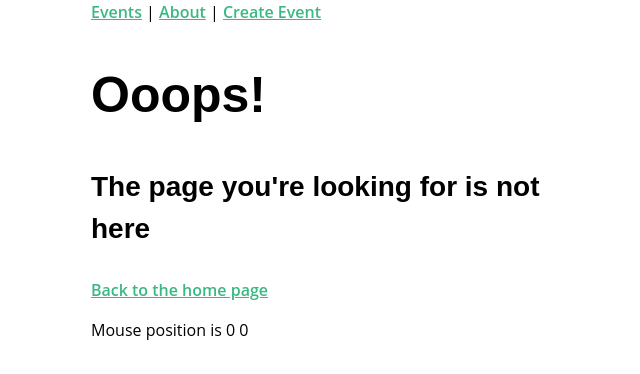
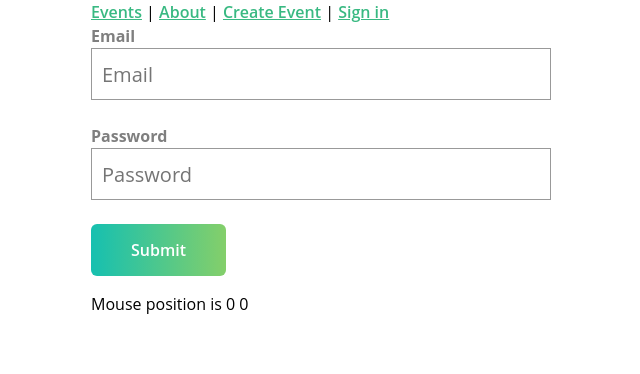
Before and after one commit to Paprikas/real-world-vue-3, a Vue app: page /login in a window 1280 px wide. Shown: the top 374 px of the page, without its empty margins (319-959 px from the left). Built offline with nearby package versions, Linux system fonts and the light colour scheme.

Commit message:
Validating Vue 3 Forms Lesson 2

```diff
--- a/package.json
+++ b/package.json
@@ -15,6 +15,7 @@
     "nprogress": "^0.2.0",
     "pinia": "^2.0.14",
     "uuid": "^8.3.2",
+    "vee-validate": "^4.5.8",
     "vue": "^3.2.13",
     "vue-router": "^4.0.3"
   },
--- a/src/App.vue
+++ b/src/App.vue
@@ -5,7 +5,8 @@
   <nav>
     <router-link :to="{ name: 'EventList' }">Events</router-link> |
     <router-link :to="{ name: 'AboutView' }">About</router-link> |
-    <router-link :to="{ name: 'EventCreate' }">Create Event</router-link>
+    <router-link :to="{ name: 'EventCreate' }">Create Event</router-link> |
+    <router-link :to="{ name: 'LoginForm' }">Sign in</router-link>
   </nav>
   <router-view />
   <p>Mouse position is {{ x }} {{ y }}</p>
@@ -224,6 +225,7 @@
 [type='text'],
 [type='number'],
 [type='search'],
+[type='email'],
 [type='password'] {
   height: 52px;
   width: 100%;
@@ -233,6 +235,7 @@
 [type='text']:focus,
 [type='number']:focus,
 [type='search']:focus,
+[type='email']:focus,
 [type='password']:focus {
   border-color: #39b982;
 }
--- /dev/null
+++ b/src/components/BaseButton.vue
@@ -0,0 +1,5 @@
+<template>
+  <button class="button">
+    <slot />
+  </button>
+</template>
--- a/src/router/index.js
+++ b/src/router/index.js
@@ -10,6 +10,7 @@
 import ErrorDisplay from '@/views/ErrorDisplay'
 import { useEventStore } from '@/store/EventStore'
 import { useFlashStore } from '@/store/FlashStore'
+import LoginForm from '@/views/LoginForm'
 
 const AboutView = () => import('../views/AboutView.vue')
 
@@ -97,6 +98,11 @@
     component: AboutView,
   },
   {
+    path: '/login',
+    name: 'LoginForm',
+    component: LoginForm,
+  },
+  {
     path: '/:catchAll(.*)',
     name: 'NotFound',
     component: NotFound,
--- /dev/null
+++ b/src/views/LoginForm.vue
@@ -0,0 +1,42 @@
+<template>
+  <form @submit.prevent="onSubmit">
+    <BaseInput label="Email" type="email" v-model="email" :error="emailError" />
+
+    <BaseInput label="Password" type="password" />
+
+    <BaseButton type="submit" class="-fill-gradient"> Submit </BaseButton>
+  </form>
+</template>
+
+<script>
+import { useField } from 'vee-validate'
+
+export default {
+  setup() {
+    function onSubmit() {
+      alert('Submitted')
+    }
+
+    const { value: email, errorMessage: emailError } = useField(
+      'email',
+      function (value) {
+        if (!value) return 'This field is required'
+
+        const regex =
+          /^(([^<>()[\]\\.,;:\s@"]+(\.[^<>()[\]\\.,;:\s@"]+)*)|(".+"))@((\[[0-9]{1,3}\.[0-9]{1,3}\.[0-9]{1,3}\.[0-9]{1,3}\])|(([a-zA-Z\-0-9]+\.)+[a-zA-Z]{2,}))$/
+
+        if (!regex.test(String(value).toLowerCase())) {
+          return 'Please enter a valid email address'
+        }
+
+        return true
+      }
+    )
+    return {
+      onSubmit,
+      email: email,
+      emailError: emailError,
+    }
+  },
+}
+</script>
```
Also changed, not shown: 1 other file (tests, documents, lock files or other folders).
